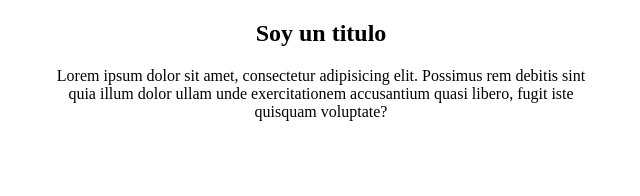
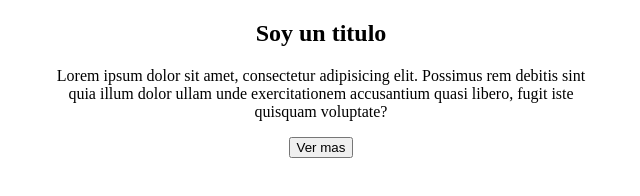
Before and after one commit to tomasrodriguez97/primer-repositorio, a plain HTML site: page index.html in a window 1280 px wide. Shown: the whole page, without its empty margins (319-959 px from the left). Drawn offline with Linux system fonts and the light colour scheme.

Commit message:
agregue boton

```diff
--- a/index.html
+++ b/index.html
@@ -11,7 +11,8 @@
     <main>
         <div class="texto-centrado">
             <h2>Soy un titulo</h2>
-            <p>Lorem ipsum dolor sit amet, consectetur adipisicing elit. Possimus rem debitis sint quia illum dolor ullam unde exercitationem accusantium quasi libero, fugit iste quisquam voluptate?</p>
+                 <p>Lorem ipsum dolor sit amet, consectetur adipisicing elit. Possimus rem debitis sint quia illum dolor ullam unde exercitationem accusantium quasi libero, fugit iste quisquam voluptate?</p>
+                 <button>Ver mas</button>
         </div>
     </main>
 </body>
```
